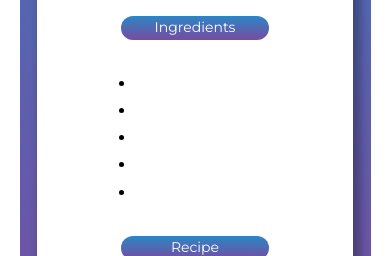
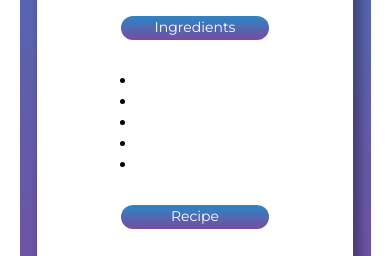
Before and after one commit to PamelaFeijo/lazynight, a React (Create React App) app: page /infoFood in a window 390 px wide. Shown: the part 810-1066 px from the top of the page. Built offline with nearby package versions, Linux system fonts and the light colour scheme.

Commit message:
fix info font size

```diff
--- a/src/components/Info.css
+++ b/src/components/Info.css
@@ -58,7 +58,7 @@
 }
 
 p {
-  font-size: 1.2em;
+  font-size: 0.8em;
   margin: auto;
   text-align: center;
   line-height: 1.7;
@@ -66,10 +66,12 @@ p {
 
 ul {
   width: 40%;
-  line-height: 1.7;
+  line-height: 1.5;
   margin: 50px auto;
 }
-
+li {
+  font-size: 0.8em;
+}
 .recipe {
   width: 80%;
   margin: 50px auto;
@@ -135,8 +137,11 @@ ul {
   }
   ul {
     width: 40%;
-    line-height: 1.7;
+    line-height: 1.5;
     margin: 30px auto;
+  }
+  li {
+    font-size: 14px;
   }
 
   .recipe {
@@ -150,7 +155,7 @@ ul {
   }
   .result-description {
     margin: auto;
-    width: 80%;
+    width: 90%;
     font-size: 16px;
   }
 }
```
